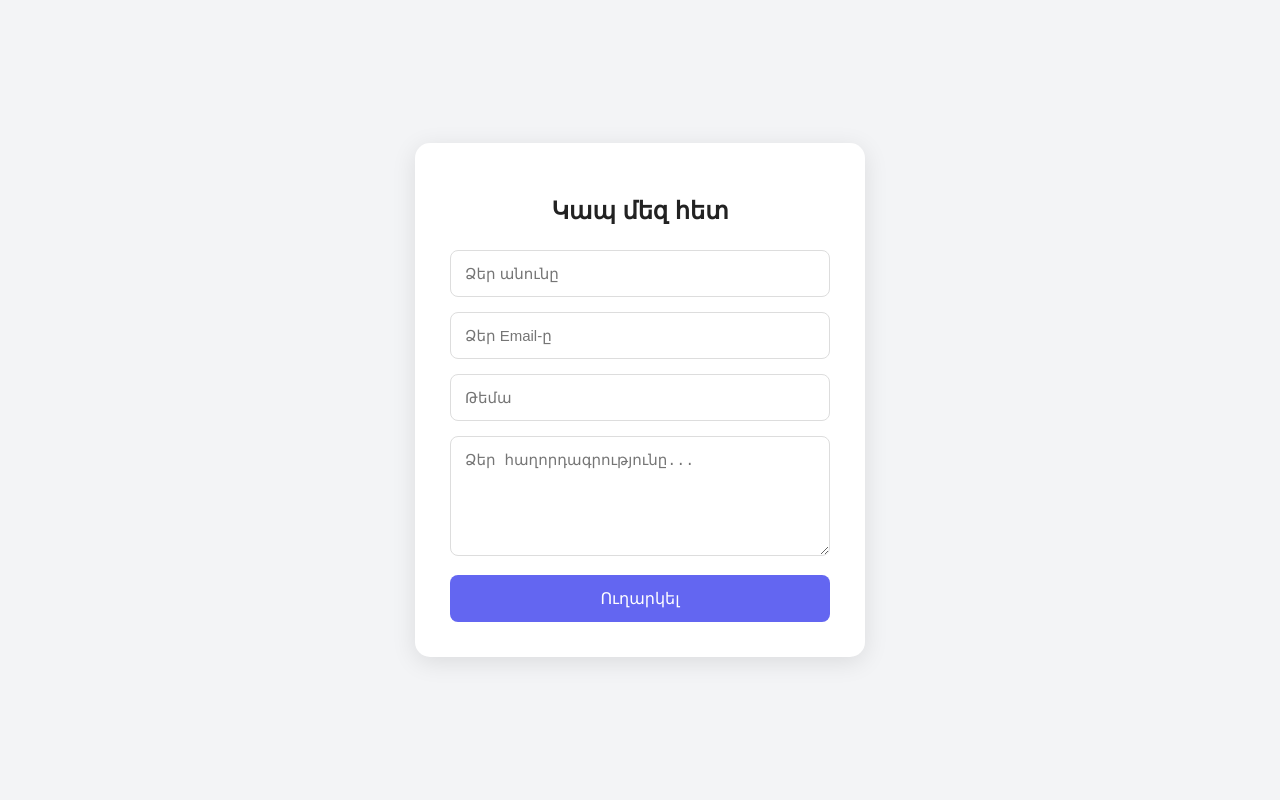
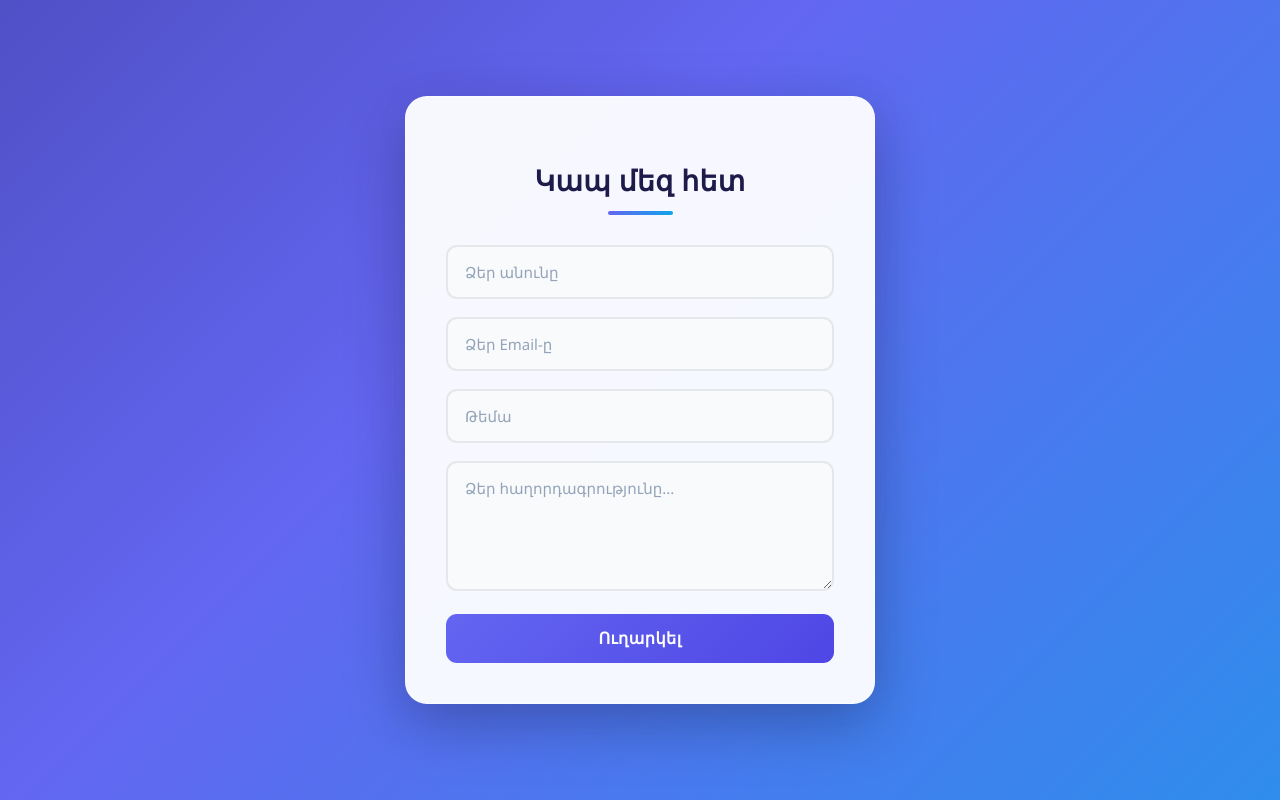
Before and after one commit to hamletnersisyan8-crypto/project, a plain HTML site: page request.html in a window 1280 px wide. Drawn offline with Linux system fonts and the light colour scheme.

Commit message:
Update request.html

```diff
--- a/request.html
+++ b/request.html
@@ -6,6 +6,7 @@
   <meta name="viewport" content="width=device-width, initial-scale=1.0">
   <title>Կապ մեզ հետ</title>
   <style>
+
 * {
     box-sizing: border-box;
 }
@@ -16,64 +17,194 @@
     display: flex;
     justify-content: center;
     align-items: center;
-      background: #f3f4f6;
-      font-family: Arial, sans-serif;
+    padding: 25px;
+
+    background: linear-gradient(
+        135deg,
+        #0f172a,
+        #312e81,
+        #6366f1,
+        #0ea5e9
+    );
+    background-size: 300% 300%;
+    animation: gradientMove 10s ease infinite;
+
+    font-family: 'Segoe UI', Arial, sans-serif;
 }
 
-    .contact-box {
-      background: white;
-      padding: 35px;
-      width: 90%;
-      max-width: 450px;
-      border-radius: 15px;
-      box-shadow: 0 5px 25px rgba(0,0,0,0.1);
+/* Background animation */
+@keyframes gradientMove {
+    0% {
+        background-position: 0% 50%;
+    }
+    50% {
+        background-position: 100% 50%;
+    }
+    100% {
+        background-position: 0% 50%;
+    }
 }
 
+/* Contact box */
+.contact-box {
+    position: relative;
+    overflow: hidden;
+
+    background: rgba(255, 255, 255, 0.95);
+    padding: 40px;
+    width: 90%;
+    max-width: 470px;
+
+    border-radius: 22px;
+    border: 1px solid rgba(255,255,255,0.5);
+
+    box-shadow:
+        0 20px 60px rgba(0,0,0,0.25),
+        0 0 25px rgba(99,102,241,0.15);
+
+    animation: boxAppear 0.9s ease;
+    transition: transform 0.4s, box-shadow 0.4s;
+}
+
+.contact-box:hover {
+    transform: translateY(-5px);
+    box-shadow: 0 25px 70px rgba(0,0,0,0.3);
+}
+
+@keyframes boxAppear {
+    from {
+        opacity: 0;
+        transform: translateY(35px);
+    }
+    to {
+        opacity: 1;
+        transform: translateY(0);
+    }
+}
+
+/* Heading */
 h2 {
     text-align: center;
-      color: #222;
-      margin-bottom: 25px;
+    color: #1e1b4b;
+    margin-bottom: 30px;
+    font-size: 28px;
+    font-weight: 700;
+    letter-spacing: 0.5px;
 }
 
-    input, textarea {
-      width: 100%;
-      padding: 14px;
-      margin-bottom: 15px;
-      border: 1px solid #ddd;
-      border-radius: 8px;
-      font-size: 15px;
-      outline: none;
+h2::after {
+    content: "";
+    display: block;
+    width: 65px;
+    height: 4px;
+    background: linear-gradient(90deg, #6366f1, #0ea5e9);
+    border-radius: 10px;
+    margin: 12px auto 0;
 }
 
-    input:focus, textarea:focus {
+/* Inputs */
+input,
+textarea {
+    width: 100%;
+    padding: 15px 17px;
+    margin-bottom: 18px;
+
+    border: 2px solid #e5e7eb;
+    border-radius: 11px;
+
+    font-size: 15px;
+    font-family: inherit;
+
+    background: #f8fafc;
+    color: #1e293b;
+
+    outline: none;
+    transition: all 0.3s ease;
+}
+
+input:hover,
+textarea:hover {
+    border-color: #a5b4fc;
+}
+
+input:focus,
+textarea:focus {
     border-color: #6366f1;
+    background: white;
+    box-shadow: 0 0 0 4px rgba(99,102,241,0.12);
+    transform: translateY(-2px);
+}
+
+input::placeholder,
+textarea::placeholder {
+    color: #94a3b8;
 }
 
 textarea {
     resize: vertical;
-      min-height: 120px;
+    min-height: 130px;
 }
 
+/* Button */
 button {
     width: 100%;
-      padding: 14px;
-      background: #6366f1;
+    padding: 15px;
+
+    background: linear-gradient(135deg, #6366f1, #4f46e5, #0ea5e9);
+    background-size: 200% 200%;
+
     color: white;
     border: none;
-      border-radius: 8px;
+    border-radius: 11px;
+
     font-size: 16px;
+    font-weight: 700;
+    letter-spacing: 0.5px;
+
     cursor: pointer;
-      transition: 0.3s;
+    transition: all 0.35s ease;
 }
 
 button:hover {
-      background: #4f46e5;
+    background-position: 100% 50%;
+    transform: translateY(-3px);
+    box-shadow: 0 10px 25px rgba(79,70,229,0.35);
 }
 
+button:active {
+    transform: scale(0.97);
+}
+
+/* Status message */
 #status {
     text-align: center;
-      margin-top: 15px;
+    margin-top: 18px;
+    font-size: 14px;
+    font-weight: 600;
+    color: #4f46e5;
 }
+
+/* Mobile */
+@media (max-width: 500px) {
+    .contact-box {
+        padding: 27px 22px;
+    }
+
+    h2 {
+        font-size: 24px;
+    }
+}
+
+/* Accessibility */
+@media (prefers-reduced-motion: reduce) {
+    *,
+    *::before,
+    *::after {
+        animation-duration: 0.01ms !important;
+        transition-duration: 0.01ms !important;
+    }
+}
+
   </style>
 </head>
 <body>
```
Lines whose indentation alone changed are shown as unchanged.
